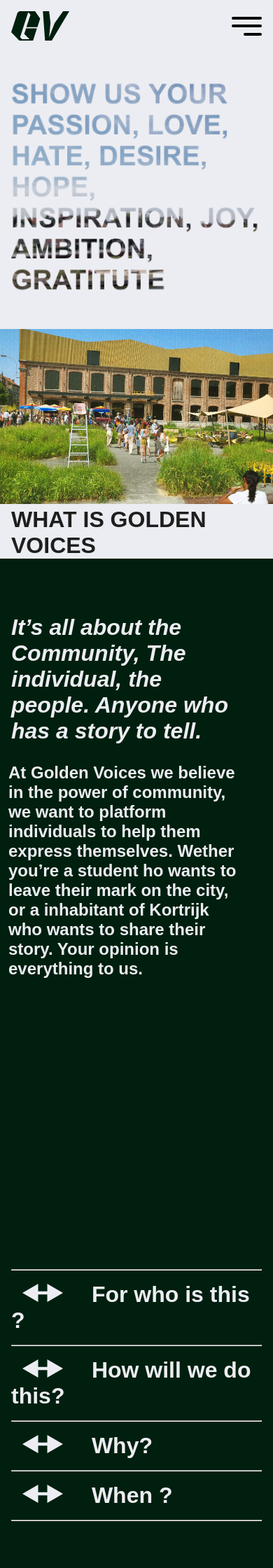
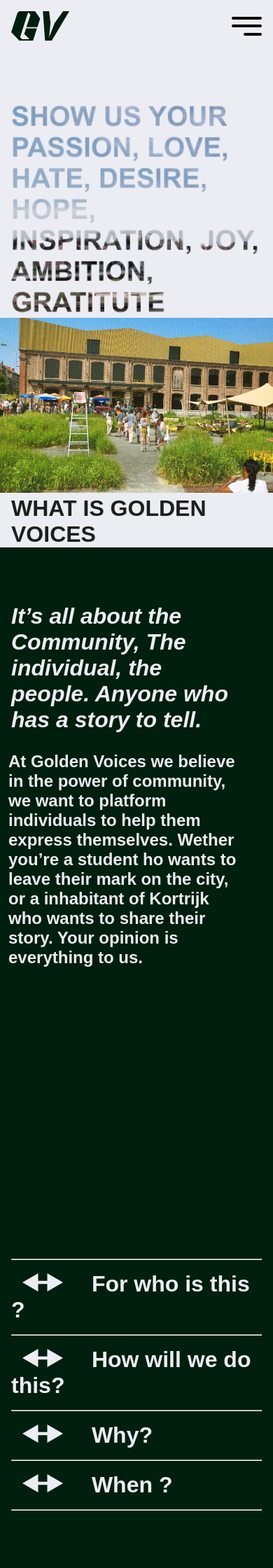
Before and after one commit to ekoman01/Reclaim-your-city, a PHP site: page /index.html in a window 390 px wide. Shown: the top 2240 px of the page at 70% size. Run offline with PHP 8.4, Linux system fonts and the light colour scheme; some libraries are stand-ins or nearby versions; some web fonts are replaced.

Commit message:
index and festival responsive test

```diff
--- a/client/css/festival.css
+++ b/client/css/festival.css
@@ -490,7 +490,7 @@ header > div > p {
     display: grid;
     grid-template-columns: 1fr;
     grid-template-rows: 1fr 1fr;
-    height: 180vh;
+    height: 210vh;
     margin: 0 0.5em 5em 0.5em;
   }
 
@@ -559,9 +559,9 @@ header > div > p {
     display: grid;
     grid-template-columns: 1fr;
     grid-template-rows: 1fr 1fr;
-    padding: 3em 0.5em 3em 0.5em;
+    padding: 15em 0.5em 3em 0.5em;
     align-items: center;
-    height: 150vh;
+    height: 100%;
     background-color: var(--light-green);
   }
 
--- a/client/css/index.css
+++ b/client/css/index.css
@@ -310,6 +310,7 @@ p {
 @media screen and (max-width: 768px) {
   header {
     height: 100vh;
+    margin: 2em 0 0 0;
   }
 
   .header_deco_text {
@@ -338,10 +339,12 @@ p {
   }
 
   .what_is_intro {
-    width: 100vw;
+    height: 110vh;
     display: grid;
     grid-template-columns: 1fr;
     grid-template-rows: 1fr 1fr;
+    margin: 0 0 0 0;
+
   }
 
   .what_is_intro_left {
@@ -354,7 +357,7 @@ p {
   }
 
   .what_is_intro_right {
-    padding: 0 3em 0 0;
+    padding: 0 3em 2em 0;
   }
 
   .what_is_intro_right > p {
@@ -369,21 +372,24 @@ p {
 
   .what_is_list {
     height: 180vh;
+    display: grid;
     grid-template-columns: 1fr;
     grid-template-rows: 1fr 1fr;
-    padding: 20em 1em 0 1em;
+    padding: 5em 1em 0 1em;
   }
 
   .what_is_list_left {
+    align-self: end;
     color: var(--off-white);
-    height: 100%;
+    height: min-content;
     display: grid;
     align-items: center;
     justify-items: start;
-    margin: 2em 0 0 0 0;
+    margin: 0 0 0 0;
   }
 
   .what_is_list_left > p {
+    align-self: end;
     font-size: 2em;
     display: inline-block;
     background-color: var(--gold);
@@ -391,6 +397,7 @@ p {
   }
 
   .what_is_list_left > ul {
+    align-self: start;
     list-style-type: none;
   }
 
@@ -409,10 +416,11 @@ p {
 
   .what_is_list_right {
     justify-self: center;
+    align-self: start;
   }
 
   .what_is_list_right > img {
-    height: 95%;
+    height: 100%;
   }
 
   .middle {
```
